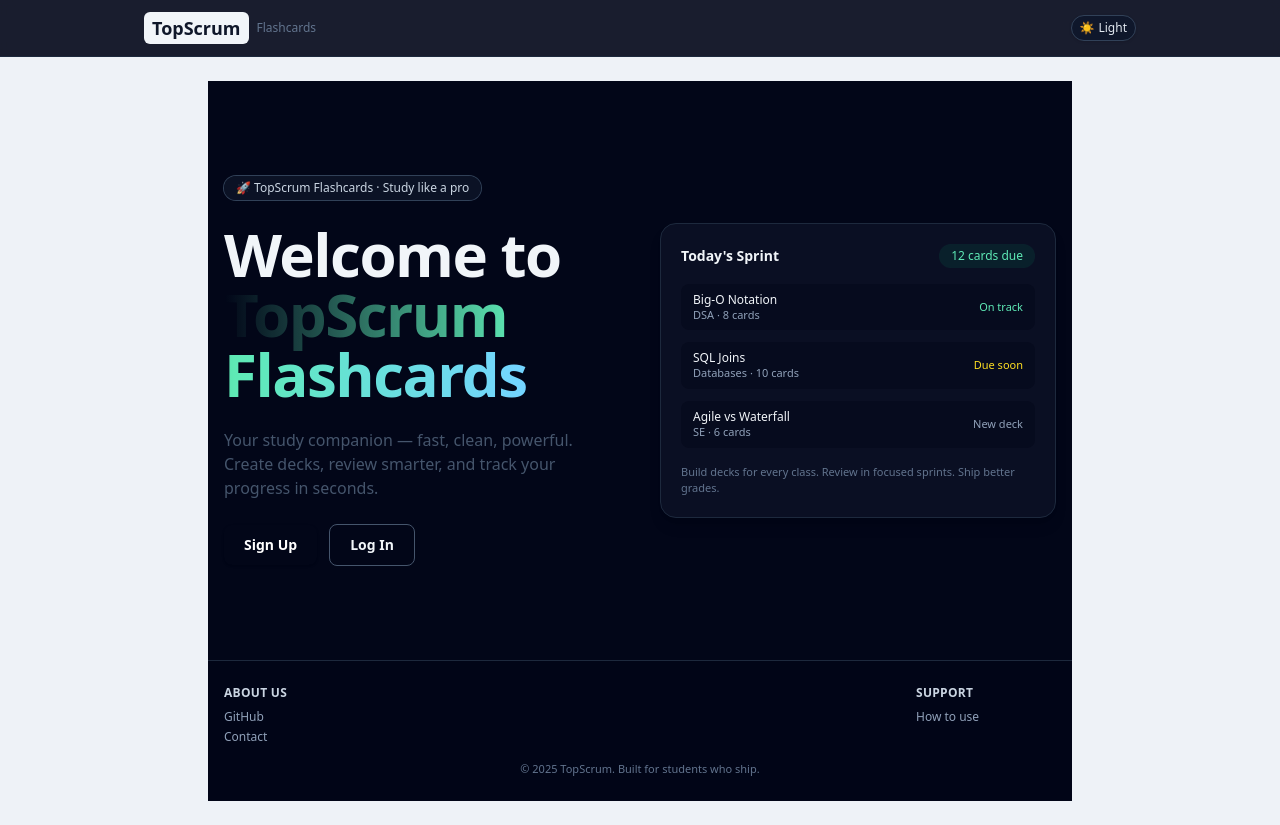
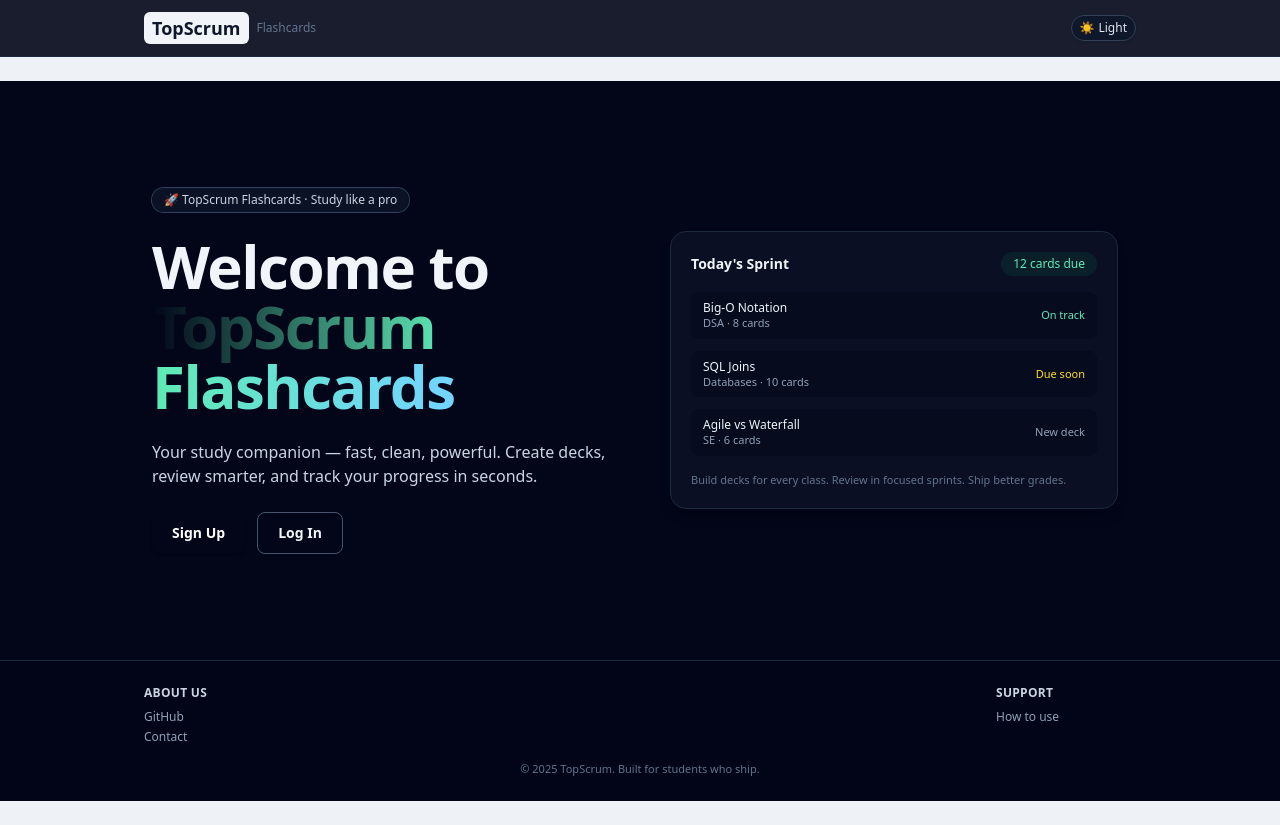
Before and after one commit to phortyteaux/TopScrum_Revival, a React (Vite) app: page / in a window 1280 px wide. Built offline with nearby package versions, Linux system fonts and the light colour scheme.

Commit message:
fixed minor ui issues

```diff
--- a/src/App.jsx
+++ b/src/App.jsx
@@ -7,14 +7,14 @@ import Navbar from './components/Navbar';
 import Home from './pages/Home';
 import Login from './pages/Login';
 import Signup from './pages/Signup';
-import Decks from './pages/MyDecks';
+import MyDecks from './pages/MyDecks';
 import CreateDeck from './pages/CreateDeck';
 import DeckDetails from './pages/DeckDetails';
 import EditDeck from './pages/EditDeck';
+import AddCard from './pages/AddCard';
+import EditCard from './pages/EditCard';
 import ReviewDeck from './pages/ReviewDeck';
 import DeckStats from './pages/DeckStats';
-import AddCard from './pages/AddCard';
-import EditCard from './pages/EditCard';
 
 import { useAuth } from './context/AuthContext';
 
@@ -27,13 +27,10 @@ function App() {
 
       <main className="mx-auto max-w-4xl w-full px-4 py-6">
         <Routes>
-          {/* Landing route */}
-          <Route
-            path="/"
-            element={user ? <Navigate to="/decks" replace /> : <Home />}
-          />
+          {/* Home is now a real landing page, always visible */}
+          <Route path="/" element={<Home />} />
 
-          {/* Auth routes – only show if NOT logged in */}
+          {/* Auth routes – bounce logged-in users to /decks */}
           <Route
             path="/login"
             element={user ? <Navigate to="/decks" replace /> : <Login />}
@@ -43,23 +40,23 @@ function App() {
             element={user ? <Navigate to="/decks" replace /> : <Signup />}
           />
 
-          {/* Deck list (support both /decks and /my-decks) */}
+          {/* Alias for old /my-decks link (optional but convenient) */}
+          <Route
+            path="/my-decks"
+            element={<Navigate to="/decks" replace />}
+          />
+
+          {/* Protected deck routes */}
           <Route
             path="/decks"
-            element={user ? <Decks /> : <Navigate to="/login" replace />}
+            element={user ? <MyDecks /> : <Navigate to="/login" replace />}
           />
-          <Route
-            path="/my-decks"
-            element={user ? <Decks /> : <Navigate to="/login" replace />}
-          />
-
-          {/* Create deck */}
           <Route
             path="/decks/new"
             element={user ? <CreateDeck /> : <Navigate to="/login" replace />}
           />
 
-          {/* Single deck + actions – note: /deck/:id (singular) */}
+          {/* Single deck + cards (note: all use /deck/:id) */}
           <Route
             path="/deck/:id"
             element={user ? <DeckDetails /> : <Navigate to="/login" replace />}
@@ -69,6 +66,10 @@ function App() {
             element={user ? <EditDeck /> : <Navigate to="/login" replace />}
           />
           <Route
+            path="/deck/:id/add-card"
+            element={user ? <AddCard /> : <Navigate to="/login" replace />}
+          />
+          <Route
             path="/deck/:id/review"
             element={user ? <ReviewDeck /> : <Navigate to="/login" replace />}
           />
@@ -76,18 +77,14 @@ function App() {
             path="/deck/:id/stats"
             element={user ? <DeckStats /> : <Navigate to="/login" replace />}
           />
-          <Route
-            path="/deck/:id/add-card"
-            element={user ? <AddCard /> : <Navigate to="/login" replace />}
-          />
 
-          {/* Card edit */}
+          {/* Edit a single card */}
           <Route
             path="/card/:id/edit"
             element={user ? <EditCard /> : <Navigate to="/login" replace />}
           />
 
-          {/* Catch-all */}
+          {/* Catch-all: go to home */}
           <Route path="*" element={<Navigate to="/" replace />} />
         </Routes>
       </main>
--- a/src/pages/Home.jsx
+++ b/src/pages/Home.jsx
@@ -5,10 +5,12 @@ import { footerSections } from './footerData';
 
 export default function Home() {
   return (
-    <div className="flex min-h-[calc(100vh-5rem)] flex-col bg-slate-950 text-slate-100">
+    // Full-bleed wrapper: breaks out of the centered .app-container
+    <div className="relative left-1/2 right-1/2 w-screen -translate-x-1/2 bg-slate-950 text-slate-100">
+      <div className="flex min-h-[calc(100vh-5rem)] flex-col">
         {/* Hero */}
         <main className="flex flex-1 items-center">
-        <div className="mx-auto flex max-w-5xl flex-col items-center gap-10 px-4 py-10 text-center md:flex-row md:text-left">
+          <div className="mx-auto flex max-w-5xl flex-col items-center gap-10 px-6 py-12 text-center md:flex-row md:text-left">
             {/* Text side */}
             <section className="flex-1 space-y-6">
               <p className="inline-flex items-center rounded-full bg-slate-900/70 px-3 py-1 text-xs font-medium text-slate-300 ring-1 ring-slate-700">
@@ -22,7 +24,7 @@ export default function Home() {
                 </span>
               </h1>
 
-            <p className="max-w-xl text-sm text-slate-600 dark:text-slate-300 sm:text-base">
+              <p className="max-w-xl text-sm text-slate-300 sm:text-base">
                 Your study companion — fast, clean, powerful. Create decks, review smarter,
                 and track your progress in seconds.
               </p>
@@ -94,6 +96,7 @@ export default function Home() {
         {/* Footer */}
         <Footer />
       </div>
+    </div>
   );
 }
 
--- a/src/pages/MyDecks.jsx
+++ b/src/pages/MyDecks.jsx
@@ -307,7 +307,7 @@ export default function MyDecks() {
               <div className="mt-4 flex flex-wrap gap-2">
                 <button
                   onClick={() => window.location.href = `/deck/${deck.id}/review`}
-                  className="inline-flex flex-1 items-center justify-center rounded-xl bg-gradient-to-r from-brand-500 to-emerald-400 px-3 py-1.5 text-xs font-semibold text-slate-950 hover:from-brand-400 hover:to-emerald-300"
+                  className="inline-flex flex-1 items-center justify-center rounded-xl bg-emerald-400 px-3 py-1.5 text-xs font-semibold text-slate-900 transition hover:bg-emerald-300"
                 >
                   Review
                 </button>
```
Lines whose indentation alone changed are shown as unchanged.
